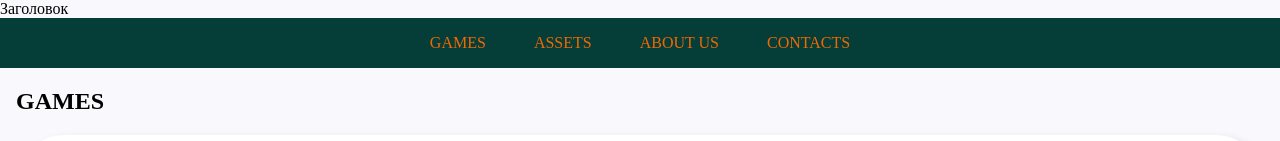
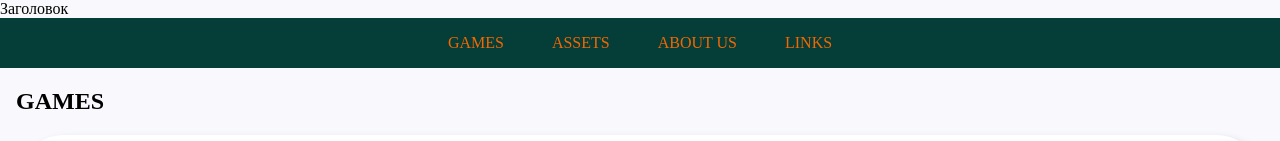
Before and after one commit to Toonas/Toonas.github.io, a plain HTML site: page index.html in a window 1280 px wide. Shown: the top 141 px of the page. Drawn offline with Linux system fonts and the light colour scheme.

Commit message:
renamed contacts to links in nav

```diff
--- a/index.html
+++ b/index.html
@@ -12,7 +12,7 @@
             <a href="#games">Games</a>
             <a href="#assets">Assets</a>
             <a href="#about">About us</a>
-            <a href="#contacts">Contacts</a>
+            <a href="#links">Links</a>
         </nav>
         <main>
             <article class="mainblock">
```
